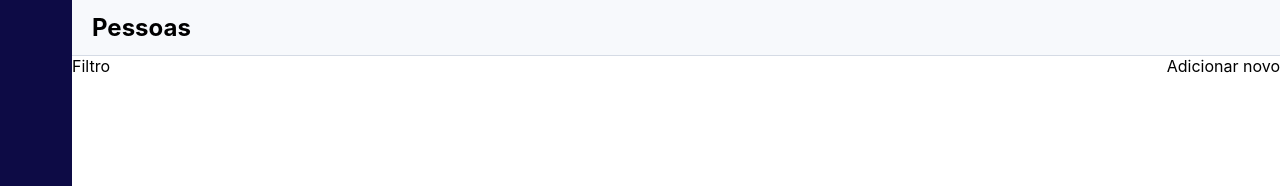
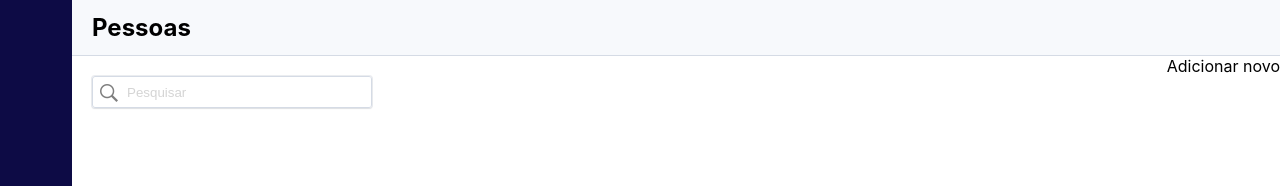
Before and after one commit to franciscoclavero/user-table, a Next.js app: page / in a window 1280 px wide. Shown: the top 186 px of the page. Built offline with nearby package versions, Linux system fonts and the light colour scheme.

Commit message:
feat: create filter input

```diff
--- a/src/components/FilterInput/index.tsx
+++ b/src/components/FilterInput/index.tsx
@@ -0,0 +1,15 @@
+import styled from "./style.module.css";
+
+
+const FilterInput = () => {
+  return (
+    <div className={styled.bodyFilter}>
+      <div className={styled.imgArea}>
+        <img className={styled.img} src="assets/search.png" alt="search icon" />
+      </div>
+      <input className={styled.input} type="text" placeholder="Pesquisar"/>
+    </div>
+  );
+};
+
+export default FilterInput;
--- a/src/components/FilterInput/style.module.css
+++ b/src/components/FilterInput/style.module.css
@@ -0,0 +1,22 @@
+.bodyFilter {
+  display: flex;
+  height: 32px;
+  margin: 20px;
+  width: 280px;
+  border: 1px solid #D5DBE5;
+  border-radius: 3px;
+  box-shadow: 0px 1px 2px rgb(0 0 0 / 6%), 0px 0px 0px 1px rgb(134 143 160 / 16%);
+}
+.img {
+  margin: 4px;
+  opacity: 0.5;
+  width: 24px;
+}
+.input {
+  border: none;
+  width: 100%;
+  opacity: 0.3;
+}
+.input:focus{
+  outline: none;
+}
--- a/src/components/OptionsArea/index.tsx
+++ b/src/components/OptionsArea/index.tsx
@@ -1,9 +1,10 @@
+import FilterInput from "../FilterInput";
 import styled from "./style.module.css";
 
 const OptionsArea = () => {
   return (
     <article className={styled.optionArea}>
-      <div>Filtro</div>
+      <FilterInput />
       <div>Adicionar novo</div>
     </article>
   );
```
